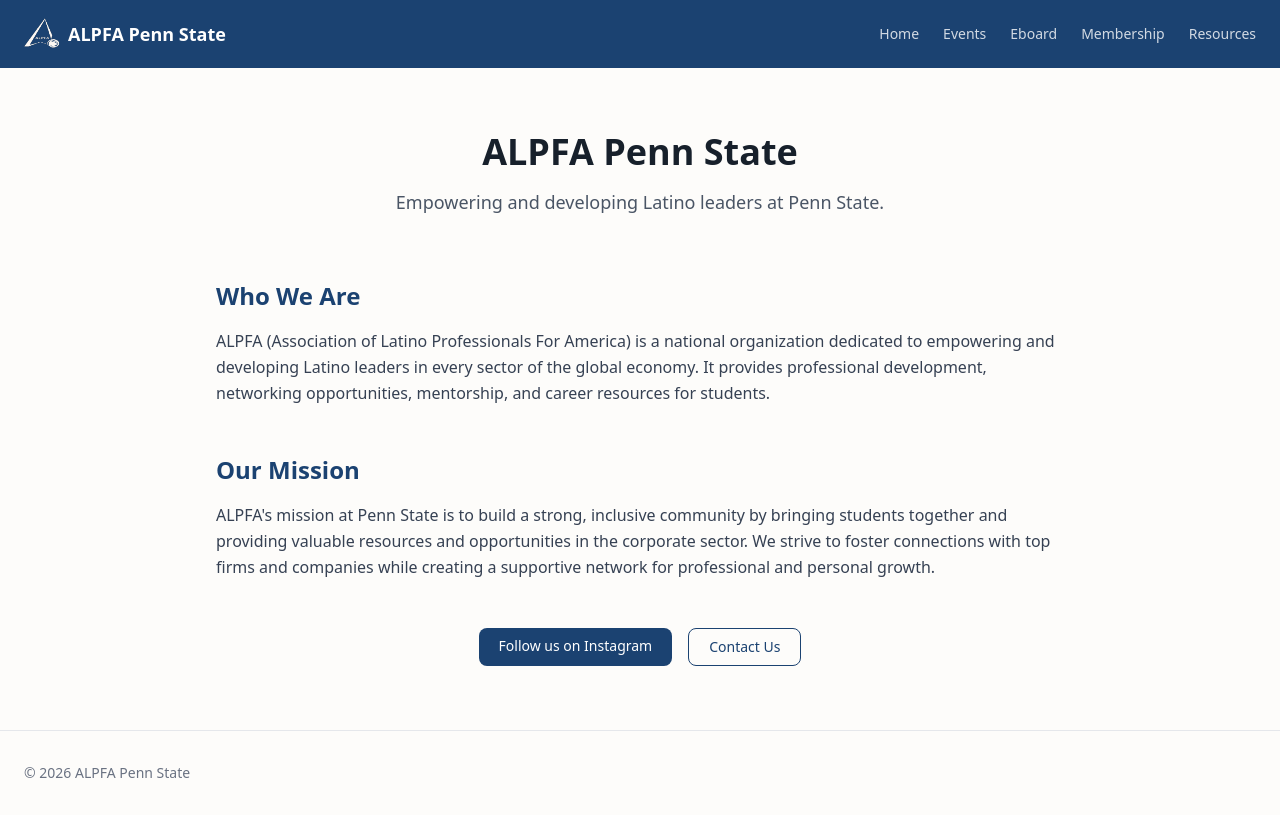
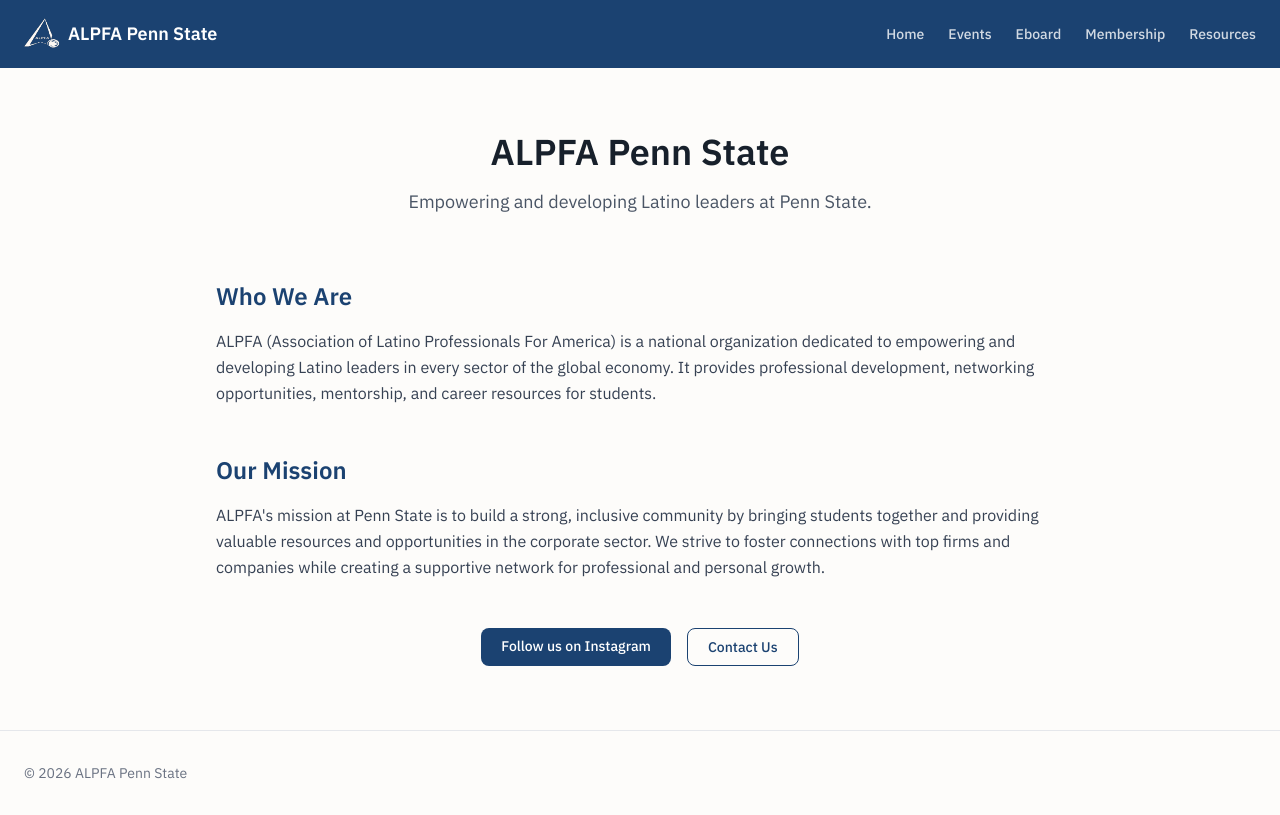
Before and after one commit to CristianAquino22/alpfa-psu-site, a Next.js app: page / in a window 1280 px wide. Built offline with nearby package versions, Linux system fonts and the light colour scheme.

Commit message:
style: replace Geist with Newsreader and IBM Plex fonts

```diff
--- a/src/app/layout.tsx
+++ b/src/app/layout.tsx
@@ -1,17 +1,25 @@
 import type { Metadata } from "next";
-import { Geist, Geist_Mono } from "next/font/google";
+import { Newsreader, IBM_Plex_Sans, IBM_Plex_Mono } from "next/font/google";
 import "./globals.css";
 import Navbar from "@/components/Navbar";
 import Footer from "@/components/Footer";
 
-const geistSans = Geist({
-  variable: "--font-geist-sans",
+const newsreader = Newsreader({
+  variable: "--font-newsreader",
   subsets: ["latin"],
+  style: ["normal", "italic"],
 });
 
-const geistMono = Geist_Mono({
-  variable: "--font-geist-mono",
+const plexSans = IBM_Plex_Sans({
+  variable: "--font-plex-sans",
   subsets: ["latin"],
+  weight: ["300", "400", "500", "600"],
+});
+
+const plexMono = IBM_Plex_Mono({
+  variable: "--font-plex-mono",
+  subsets: ["latin"],
+  weight: ["400"],
 });
 
 export const metadata: Metadata = {
@@ -37,7 +45,7 @@
   return (
     <html
       lang="en"
-      className={`${geistSans.variable} ${geistMono.variable} h-full antialiased`}
+      className={`${newsreader.variable} ${plexSans.variable} ${plexMono.variable} h-full antialiased`}
     >
       <body className="min-h-full flex flex-col">
         <Navbar />
```
